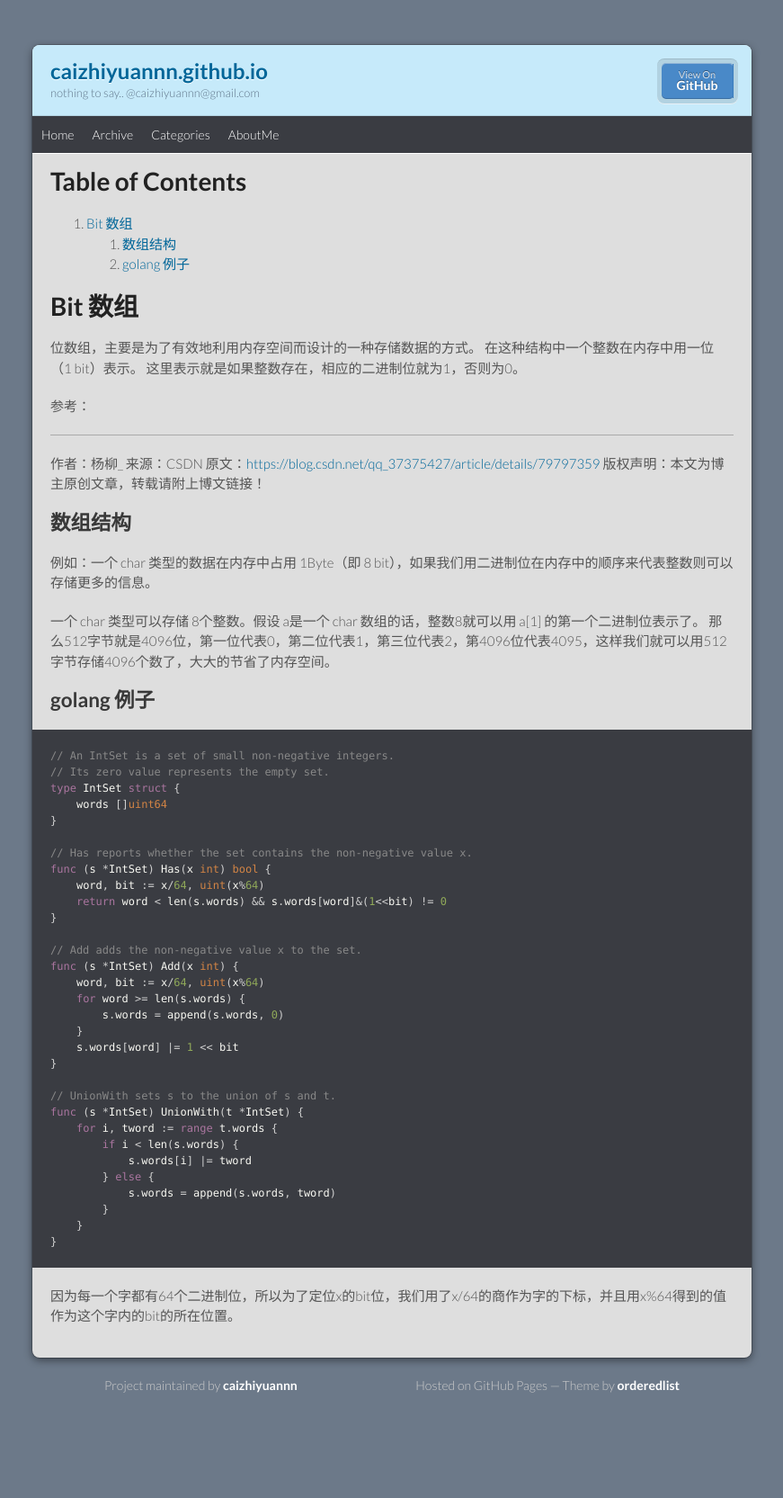
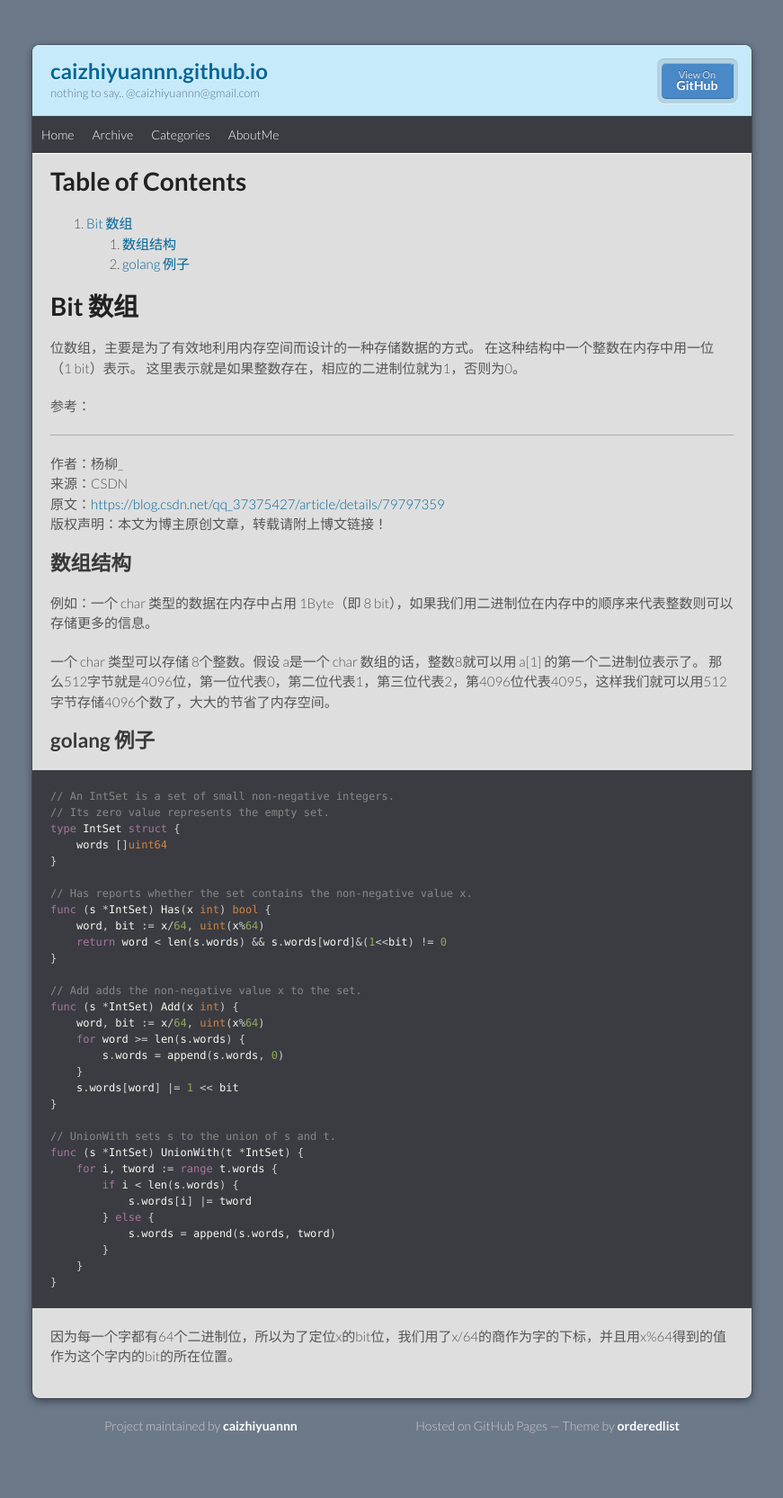
Before and after one commit to caizhiyuannn/caizhiyuannn.github.io, a Jekyll site: the page built from _posts/orgs/programs/2018-12-14-bit_array.md, in a window 1280 px wide. Shown: the whole page at 90% size, without its empty margins (204-1075 px from the left). Built offline with Jekyll 4.4.1, drawn with Linux system fonts in a browser that asks for light colours; before the commit the page ends 1620 px from its top, so only the background shows below that.

Commit message:
修复格式显示

```diff
--- a/_orgs/programs/bit_array.org
+++ b/_orgs/programs/bit_array.org
@@ -25,9 +25,9 @@
   参考：
 
   ---------------------
-  作者：杨柳_
-  来源：CSDN
-  原文：https://blog.csdn.net/qq_37375427/article/details/79797359
+  作者：杨柳_ \
+  来源：CSDN \
+  原文：https://blog.csdn.net/qq_37375427/article/details/79797359 \
   版权声明：本文为博主原创文章，转载请附上博文链接！
 
 
--- a/_posts/orgs/programs/2018-12-14-bit_array.md
+++ b/_posts/orgs/programs/2018-12-14-bit_array.md
@@ -27,9 +27,9 @@ tags:
 
 ---
 
-作者：杨柳\_
-来源：CSDN
-原文：<https://blog.csdn.net/qq_37375427/article/details/79797359>
+作者：杨柳\_ \\
+来源：CSDN \\
+原文：<https://blog.csdn.net/qq_37375427/article/details/79797359> \\
 版权声明：本文为博主原创文章，转载请附上博文链接！
 
 
```
